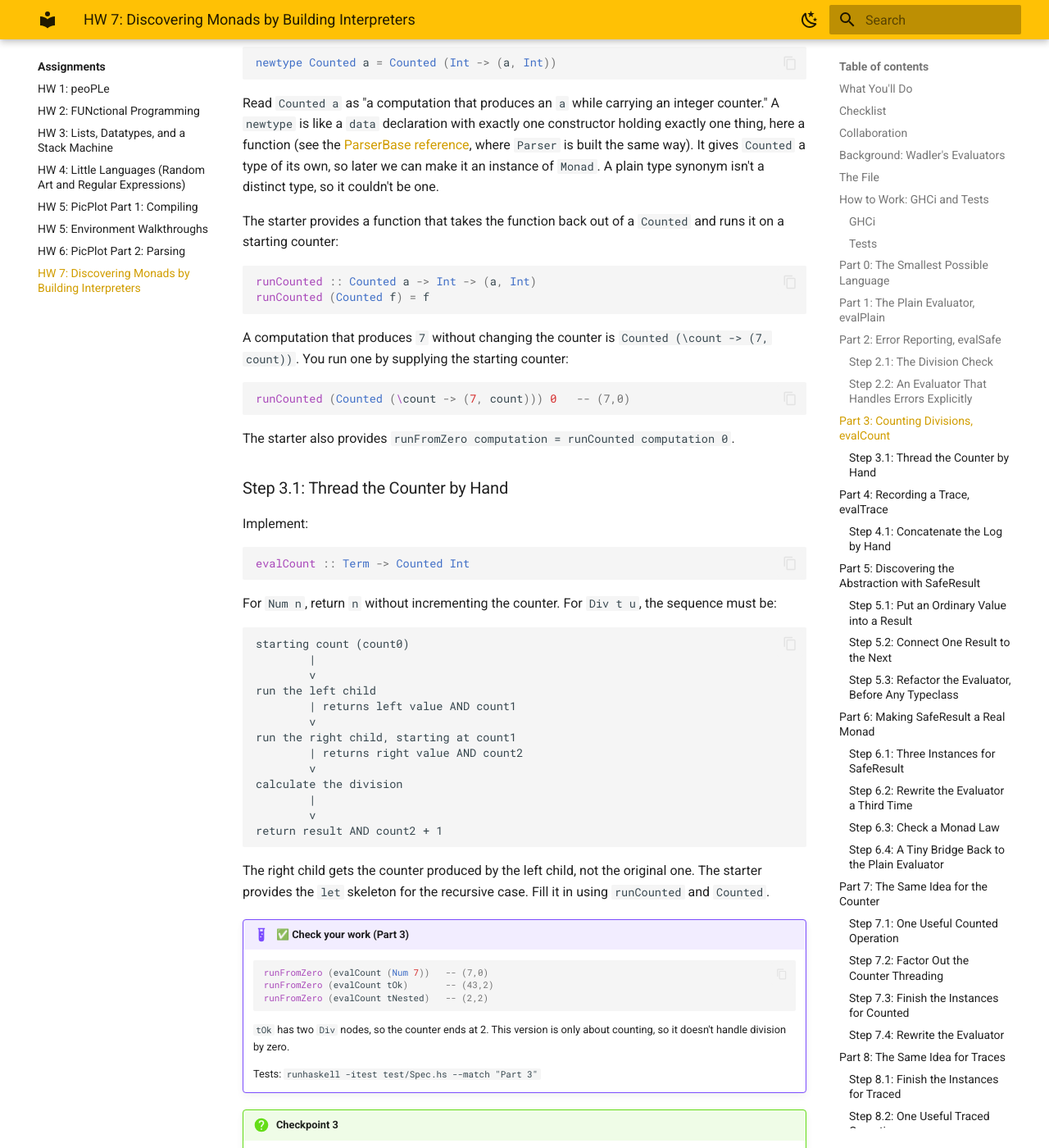
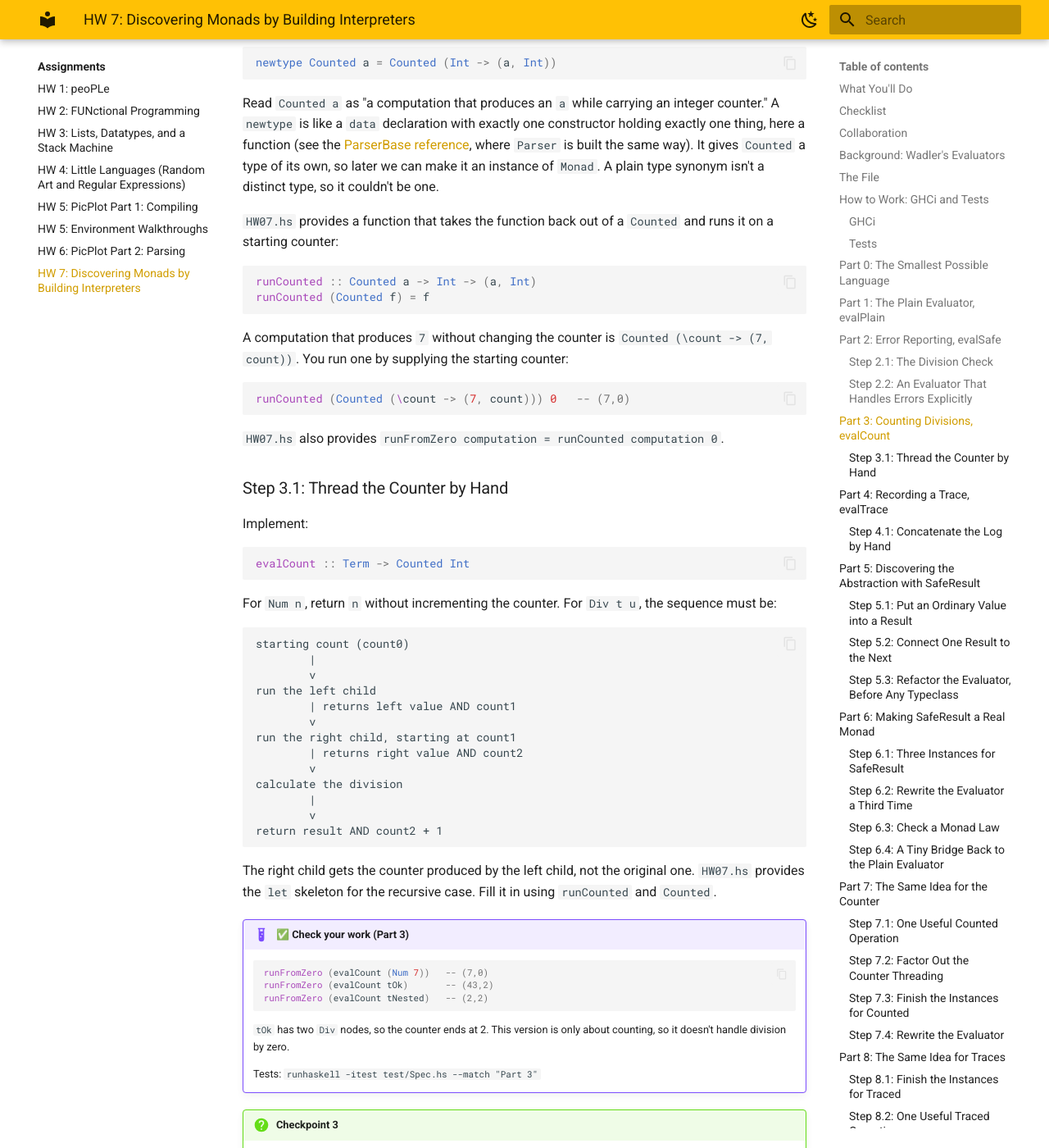
Before and after one commit to lbang-hmc/cs-131-website, an MkDocs documentation site: the page built from content/assignments/hw07.md, in a window 1280 px wide and 1400 px high, scrolled down 6589 px. Shown: the whole window at 82% size. Built offline with MkDocs 1.6.1 and Material for MkDocs 9.7.7, drawn with Linux system fonts in a browser that asks for light colours; some of the changed text lies outside the part shown.

Commit message:
HW 7: say HW07.hs / provided code instead of 'the starter'
Co-Authored-By: Claude Opus 5.5 <noreply@anthropic.com>

````diff
--- a/content/assignments/hw07.md
+++ b/content/assignments/hw07.md
@@ -84,7 +84,7 @@ runhaskell -itest test/Spec.hs --match "Part 3"     # just Part 3
 runhaskell -itest test/Spec.hs --match "evalSafe"   # evalSafe, evalSafeWithBind, and evalSafeM
 ```
 
-Until you finish a TODO, its tests fail with `Prelude.undefined` and the line number in `HW07.hs`. That's expected, and the rest of the tests still run. (A few tests check code the starter provides, so they pass from the start.)
+Until you finish a TODO, its tests fail with `Prelude.undefined` and the line number in `HW07.hs`. That's expected, and the rest of the tests still run. (A few tests check provided code, so they pass from the start.)
 
 !!! note "What the tests can't check"
     The tests check what your functions *return*. They can't tell whether your monadic versions really let the `Monad` instance do the plumbing, or whether your by-hand versions still do it by hand. That part is up to you, and it's what the written questions at the end are about.
@@ -107,7 +107,7 @@ data Term
 
 `Num n` is an integer literal. `Div t u` means: evaluate `t` and `u`, then divide the first result by the second using integer division (Haskell's `div`).
 
-The starter file includes some sample terms:
+`HW07.hs` includes some sample terms:
 
 ```haskell
 tOk :: Term
@@ -202,7 +202,7 @@ For `Num n`, return `Value n`. For `Div t u`:
 4. If that fails, return its `Exception` immediately.
 5. If both succeeded, call `safeDiv` on the two integers.
 
-Use nested `case` expressions. **Don't use `>>=`, `do`, or any other monadic shortcut yet.** The point is to see the repetition before you hide it. Here is the *shape* (the starter has it too):
+Use nested `case` expressions. **Don't use `>>=`, `do`, or any other monadic shortcut yet.** The point is to see the repetition before you hide it. Here is the *shape* (`HW07.hs` has it too):
 
 ```haskell
 evalSafe (Div t u) =
@@ -245,7 +245,7 @@ newtype Counted a = Counted (Int -> (a, Int))
 
 Read `Counted a` as "a computation that produces an `a` while carrying an integer counter." A `newtype` is like a `data` declaration with exactly one constructor holding exactly one thing, here a function (see the [ParserBase reference](../how-to/parser-base.md), where `Parser` is built the same way). It gives `Counted` a type of its own, so later we can make it an instance of `Monad`. A plain type synonym isn't a distinct type, so it couldn't be one.
 
-The starter provides a function that takes the function back out of a `Counted` and runs it on a starting counter:
+`HW07.hs` provides a function that takes the function back out of a `Counted` and runs it on a starting counter:
 
 ```haskell
 runCounted :: Counted a -> Int -> (a, Int)
@@ -258,7 +258,7 @@ A computation that produces `7` without changing the counter is `Counted (\count
 runCounted (Counted (\count -> (7, count))) 0   -- (7,0)
 ```
 
-The starter also provides `runFromZero computation = runCounted computation 0`.
+`HW07.hs` also provides `runFromZero computation = runCounted computation 0`.
 
 ### Step 3.1: Thread the Counter by Hand
 
@@ -286,7 +286,7 @@ calculate the division
 return result AND count2 + 1
 ```
 
-The right child gets the counter produced by the left child, not the original one. The starter provides the `let` skeleton for the recursive case. Fill it in using `runCounted` and `Counted`.
+The right child gets the counter produced by the left child, not the original one. `HW07.hs` provides the `let` skeleton for the recursive case. Fill it in using `runCounted` and `Counted`.
 
 !!! example "✅ Check your work (Part 3)"
     ```haskell
@@ -313,7 +313,7 @@ data Traced a = Traced String a
   deriving (Show, Eq)
 ```
 
-A traced result holds *(the accumulated text, the computed value)*. The starter provides a helper:
+A traced result holds *(the accumulated text, the computed value)*. `HW07.hs` provides a helper:
 
 ```haskell
 traceLine :: Term -> Int -> String
@@ -337,7 +337,7 @@ Make every log line with `traceLine`, so the format matches the tests. For `Num
 4. Concatenate the left trace, the right trace, and a line for this division, **in that order**.
 5. Return that trace and the quotient together.
 
-The starter gives you a `let` skeleton for this case too.
+`HW07.hs` gives you a `let` skeleton for this case too.
 
 !!! example "✅ Check your work (Part 4)"
     ```haskell
@@ -480,7 +480,7 @@ Monad             (>>=)
 
 ### Step 6.1: Three Instances for `SafeResult`
 
-Complete the `Functor`, `Applicative`, and `Monad` instances in the starter:
+Complete the `Functor`, `Applicative`, and `Monad` instances in `HW07.hs`:
 
 - **`Functor`**: the same idea as `fmap` on `Maybe`. Transform the value in `Value x`, and leave an `Exception` unchanged.
 - **`Applicative`**: `pure` behaves like `safePure`. `Exception msg <*> anything` keeps that error. `Value f <*> result` applies `f` to the value inside `result`, if there is one. You can use `fmap` for this.
@@ -521,7 +521,7 @@ Try it for both constructors:
 
 ### Step 6.4: A Tiny Bridge Back to the Plain Evaluator
 
-Wadler also treats the simplest computation, one that carries *no* extra information, as a monad. The starter provides it, instances included:
+Wadler also treats the simplest computation, one that carries *no* extra information, as a monad. `HW07.hs` provides it, instances included:
 
 ```haskell
 newtype Plain a = Plain a
@@ -562,7 +562,7 @@ Now return to the counter threading from Part 3. A `Counted a` is, underneath, a
 
 ### Step 7.1: One Useful Counted Operation
 
-The starter provides:
+`HW07.hs` provides:
 
 ```haskell
 tick :: Counted ()
@@ -587,7 +587,7 @@ runCounted (countBind tick (\_ -> tick)) 0   -- ((),2)
 
 ### Step 7.3: Finish the Instances for `Counted`
 
-The starter provides `fmap` and `<*>`. You implement `pure` (in the `Applicative` instance) and `>>=` (in the `Monad` instance). `>>=` should do exactly what `countBind` does, so `first >>= next = countBind first next` is a fine answer.
+The provided code includes `fmap` and `<*>`. You implement `pure` (in the `Applicative` instance) and `>>=` (in the `Monad` instance). `>>=` should do exactly what `countBind` does, so `first >>= next = countBind first next` is a fine answer.
 
 ### Step 7.4: Rewrite the Evaluator
 
@@ -627,7 +627,7 @@ The third variation produced both a value and some log text, `Traced "some log t
 
 ### Step 8.1: Finish the Instances for `Traced`
 
-The starter provides `fmap` and `<*>`. You implement `pure` and `>>=`:
+The provided code includes `fmap` and `<*>`. You implement `pure` and `>>=`:
 
 `pure` produces the value with an empty log. Your bind should:
 
@@ -640,7 +640,7 @@ It's the same *type pattern* as error handling and counting, but the bookkeeping
 
 ### Step 8.2: One Useful Traced Operation
 
-The starter provides:
+`HW07.hs` provides:
 
 ```haskell
 record :: String -> Traced ()
@@ -773,7 +773,7 @@ newtype SafeCount a = SafeCount (Int -> (SafeResult a, Int))
 
 Define a combined `pure` and bind (as named helpers or as full instances), and write `evalSafeCount :: Term -> SafeCount Int`.
 
-We recommend counting successful divisions. When a division fails, keep the error, stop evaluating later steps, and keep the count of the divisions that succeeded before it. The starter defines:
+We recommend counting successful divisions. When a division fails, keep the error, stop evaluating later steps, and keep the count of the divisions that succeeded before it. `HW07.hs` defines:
 
 ```haskell
 bonusExample :: Term
````
